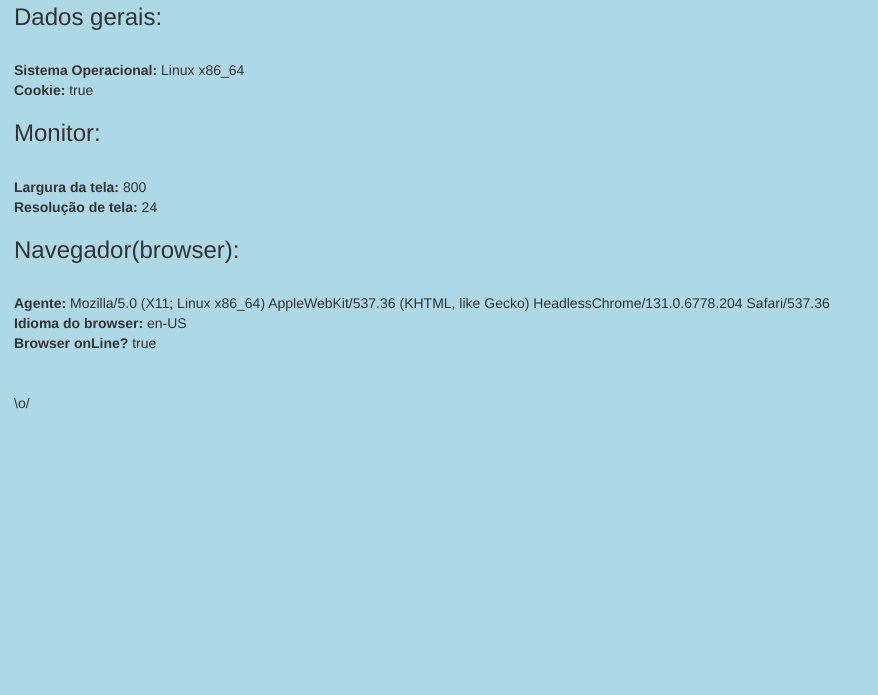
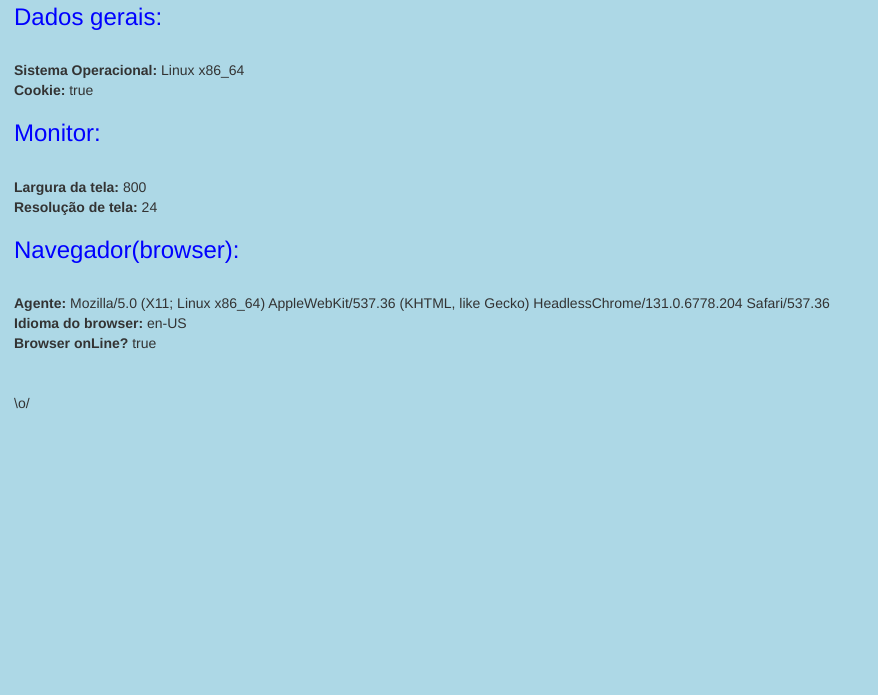
Before and after one commit to Joesynth/SeusDados, a plain HTML site: page index.html in a window 1280 px wide. Shown: the part 105-800 px from the top of the page, without its empty margins (0-878 px from the left). Drawn offline with nearby package versions, Linux system fonts and the light colour scheme.

Commit message:
Enhance index.html with styles and layout updates

```diff
--- a/index.html
+++ b/index.html
@@ -35,6 +35,10 @@
 
   <style>
 	body {background-color: lightblue;
+	}
+
+	h1, h2, h3, h4, h5, h6 {
+		color: blue;
 	}
 
 	main {
```
